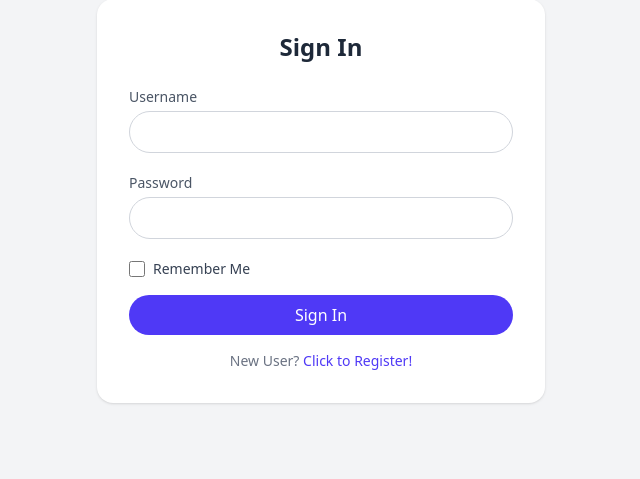
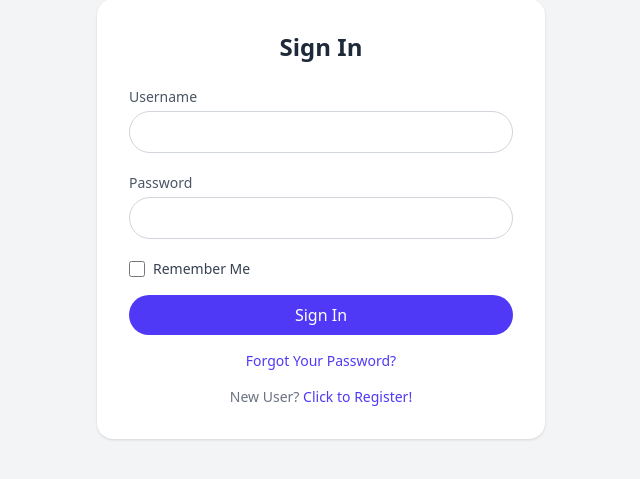
Before and after one commit to luckykhan01/eventbookingsystem, a Flask app: page /login in a window 1280 px wide. Shown: the part 143-622 px from the top of the page, without its empty margins (319-959 px from the left). Run offline with Flask 3, Linux system fonts and the light colour scheme; style sheets or scripts are compiled from the project's sources.

Commit message:
Restore password function

```diff
--- a/app/email.py
+++ b/app/email.py
@@ -1,7 +1,7 @@
 from flask_mail import Message
 from app import mail
 
-def send_email(subject, sender, recipients, text_body, html_body):
+def send_password_reset(subject, sender, recipients, text_body, html_body):
     msg = Message(subject, sender=sender, recipients=recipients)
     msg.body = text_body
     msg.html = html_body
--- a/app/forms.py
+++ b/app/forms.py
@@ -39,3 +39,8 @@ class CreationForm(FlaskForm):
     location = StringField('Location', validators=[DataRequired()])
     total_seats = IntegerField('Total Seats', validators=[DataRequired(), NumberRange(min=1)])
     submit = SubmitField('Add')
+
+
+class ResetPasswordRequestForm(FlaskForm):
+    email = StringField('Email', validators=[DataRequired(), Email()])
+    submit = SubmitField('Request Password Reset')
--- a/app/routes.py
+++ b/app/routes.py
@@ -3,9 +3,10 @@ from flask import url_for, redirect, render_template, flash, request
 from flask_login import current_user, login_user, logout_user, current_user, login_required
 import sqlalchemy as sa
 from app.models import User, Event, Booking
-from app.forms import LoginForm, RegistrationForm, CreationForm
+from app.forms import LoginForm, RegistrationForm, CreationForm, ResetPasswordRequestForm
 from urllib.parse import urlsplit
 from app.utils import admin_required
+from app.email import send_password_reset
 
 @app.route('/')
 @app.route('/index')
@@ -190,3 +191,17 @@ def edit_event(event_id):
 
         return redirect(url_for('events'))
     return render_template('edit_event.html', event_id=event_id, form=form)
+
+
+@app.route('/reset_password', methods=['GET', 'POST'])
+def reset_password_request():
+    if current_user.is_authenticated:
+        return redirect(url_for('index'))
+    reset_form = ResetPasswordRequestForm()
+    if reset_form.validate_on_submit():
+        user = db.session.scalar(sa.select(User.email == reset_form.email.data))
+        if user:
+            send_password_reset(user)
+        flash('Check your email to follow instruction to reset the password')
+        return redirect(url_for('login'))
+    return render_template('reset_password_request.html', title='Reset Password', form=reset_form)
--- a/app/templates/login.html
+++ b/app/templates/login.html
@@ -41,6 +41,11 @@
         </div>
     </form>
 
+    <!-- Forgot Password link -->
+    <div class="text-center text-sm text-gray-500 mb-4">
+        <a href="{{ url_for('reset_password_request') }}" class="font-medium text-indigo-600 hover:text-indigo-500">Forgot Your Password?</a>
+    </div>
+
     <!-- Register link -->
     <div class="text-center text-sm text-gray-500">
         New User? <a href="{{ url_for('register') }}" class="font-medium text-indigo-600 hover:text-indigo-500">Click to Register!</a>
```
Also changed, not shown: app/templates/reset_password_request.html (added, +16 -0 lines).
